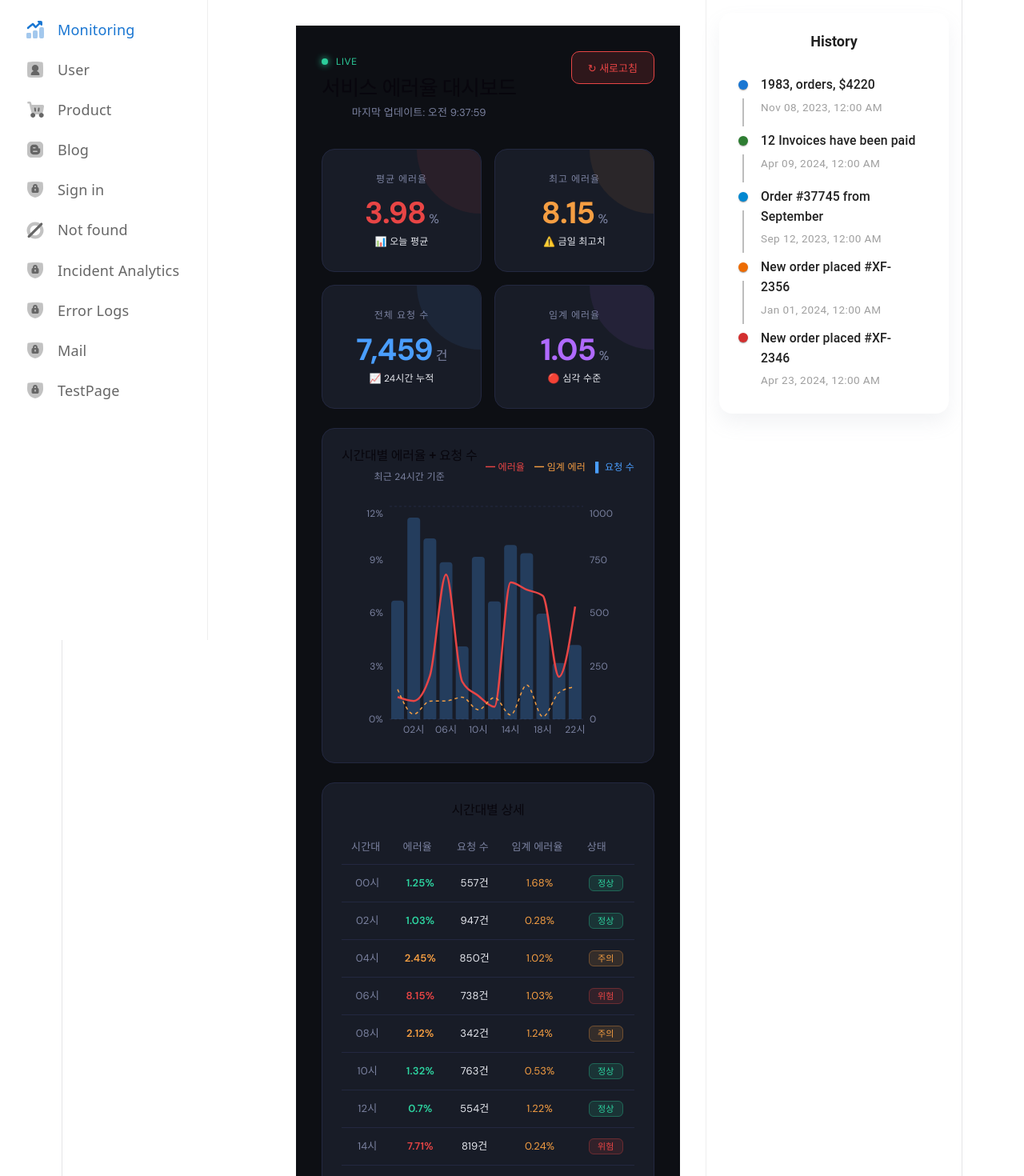
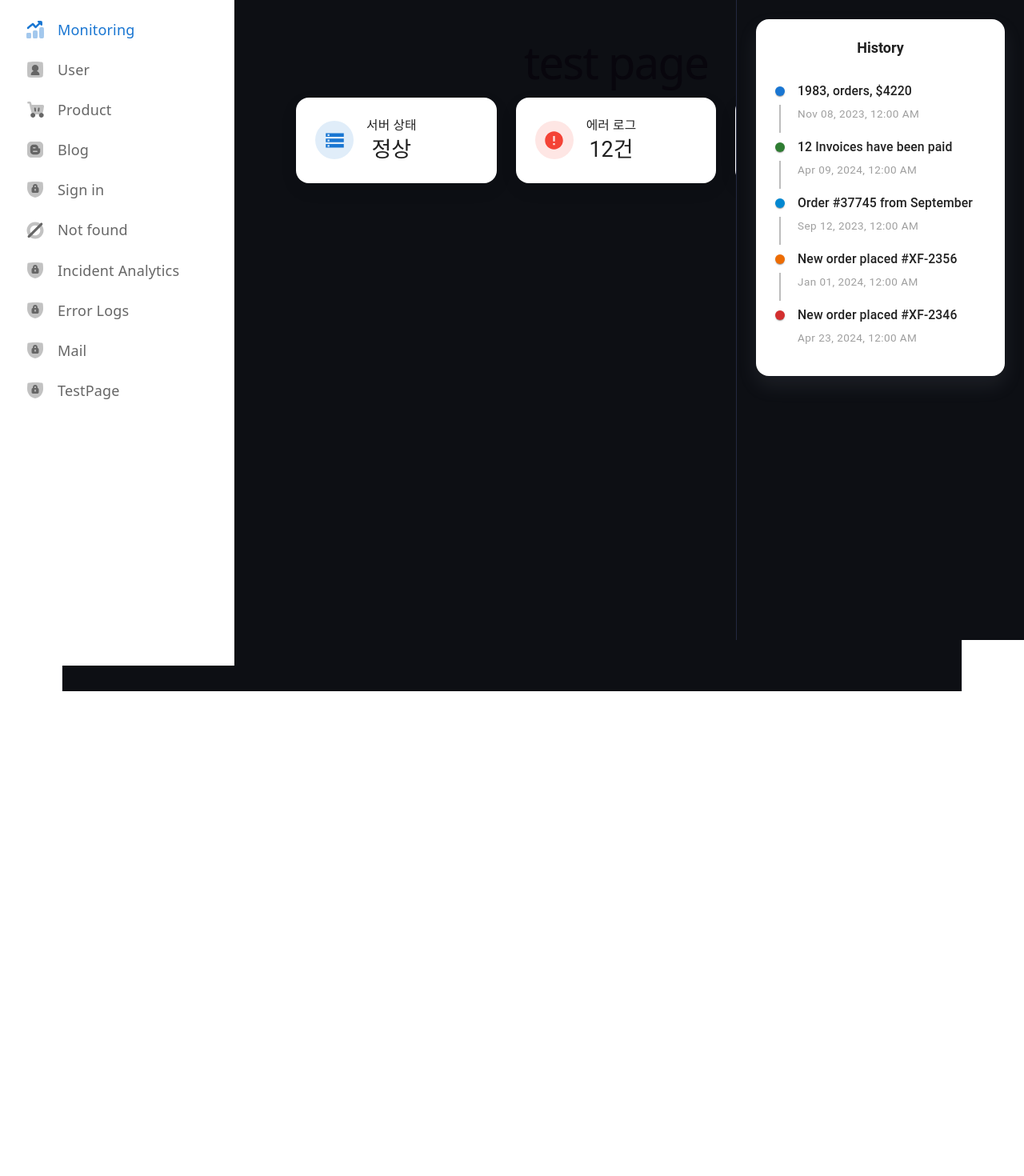
Before and after one commit to jeondaegam/service-monitor, a React (Vite) app in the folder perf-monitor-portlet/: page / in a window 1280 px wide. Shown: the top 1470 px of the page at 80% size. After the commit the page ends 864 px from the top, so only its background shows below. Built offline with nearby package versions, Linux system fonts and the light colour scheme.

Commit message:
대시보드, 타임라인 레이아웃 수정

```diff
--- a/perf-monitor-portlet/src/App.jsx
+++ b/perf-monitor-portlet/src/App.jsx
@@ -12,7 +12,7 @@
 import { BrowserRouter, Routes, Route } from "react-router-dom";
 import { DashboardLayout } from "./layouts/dashboard/layout";
 
-import StatsDashboard from "./StatsDashboard";
+// import StatsDashboard from "./StatsDashboard";
 import IncidentAnalytics from "./IncidentAnalytics";
 import ErrorLogs from "./ErrorLogs";
 import Mail from "./Mail";
@@ -32,7 +32,8 @@ function App() {
     <BrowserRouter>
       <DashboardLayout>
         <Routes>
-          <Route path="/" element={<StatsDashboard />} />
+          {/* <Route path="/" element={<StatsDashboard />} /> */}
+          <Route path="/" element={<TestPage />} />
           <Route path="/user" element={<UserPage />} />
           <Route path="/products" element={<ProductPage />} />
           <Route path="/incidentAnalytics" element={<IncidentAnalytics />} />
--- a/perf-monitor-portlet/src/StatsDashboard.jsx
+++ b/perf-monitor-portlet/src/StatsDashboard.jsx
@@ -13,7 +13,20 @@ import {
 
 // 더미 데이터 생성
 const generateData = () =>
-    ["00시", "02시", "04시", "06시", "08시", "10시", "12시", "14시", "16시", "18시", "20시", "22시"].map((time) => ({
+  [
+    "00시",
+    "02시",
+    "04시",
+    "06시",
+    "08시",
+    "10시",
+    "12시",
+    "14시",
+    "16시",
+    "18시",
+    "20시",
+    "22시",
+  ].map((time) => ({
     time,
     errorRate: parseFloat((Math.random() * 8 + 0.2).toFixed(2)),
     requests: Math.floor(Math.random() * 800 + 200),
@@ -43,38 +56,88 @@ const cardStyle = {
 };
 
 const MetricCard = ({ label, value, unit, sub, color, trend }) => (
-    <div style={{ ...cardStyle, flex: 1, minWidth: "180px", position: "relative", overflow: "hidden" }}>
-        <div style={{
-            position: "absolute", top: 0, right: 0,
-            width: "80px", height: "80px",
+  <div
+    style={{
+      ...cardStyle,
+      flex: 1,
+      minWidth: "180px",
+      position: "relative",
+      overflow: "hidden",
+    }}
+  >
+    <div
+      style={{
+        position: "absolute",
+        top: 0,
+        right: 0,
+        width: "80px",
+        height: "80px",
         background: color,
         borderRadius: "0 16px 0 100%",
         opacity: 0.08,
-        }} />
-        <p style={{ margin: 0, fontSize: "12px", color: COLORS.muted, letterSpacing: "0.08em", textTransform: "uppercase" }}>
+      }}
+    />
+    <p
+      style={{
+        margin: 0,
+        fontSize: "12px",
+        color: COLORS.muted,
+        letterSpacing: "0.08em",
+        textTransform: "uppercase",
+      }}
+    >
       {label}
     </p>
-        <p style={{ margin: "10px 0 4px", fontSize: "38px", fontWeight: 700, color, letterSpacing: "-0.02em", lineHeight: 1 }}>
-            {value}<span style={{ fontSize: "16px", fontWeight: 400, color: COLORS.muted, marginLeft: "4px" }}>{unit}</span>
+    <p
+      style={{
+        margin: "10px 0 4px",
+        fontSize: "38px",
+        fontWeight: 700,
+        color,
+        letterSpacing: "-0.02em",
+        lineHeight: 1,
+      }}
+    >
+      {value}
+      <span
+        style={{
+          fontSize: "16px",
+          fontWeight: 400,
+          color: COLORS.muted,
+          marginLeft: "4px",
+        }}
+      >
+        {unit}
+      </span>
     </p>
-        <p style={{ margin: 0, fontSize: "12px", color: COLORS.muted }}>{trend} <span style={{ color: COLORS.text }}>{sub}</span></p>
+    <p style={{ margin: 0, fontSize: "12px", color: COLORS.muted }}>
+      {trend} <span style={{ color: COLORS.text }}>{sub}</span>
+    </p>
   </div>
 );
 
 const CustomTooltip = ({ active, payload, label }) => {
   if (!active || !payload?.length) return null;
   return (
-        <div style={{
+    <div
+      style={{
         background: COLORS.surface,
         border: `1px solid ${COLORS.border}`,
         borderRadius: "10px",
         padding: "12px 16px",
         fontSize: "13px",
-        }}>
-            <p style={{ margin: "0 0 8px", color: COLORS.muted, fontWeight: 600 }}>{label}</p>
+      }}
+    >
+      <p style={{ margin: "0 0 8px", color: COLORS.muted, fontWeight: 600 }}>
+        {label}
+      </p>
       {payload.map((p) => (
         <p key={p.name} style={{ margin: "4px 0", color: p.color }}>
-                    {p.name}: <strong style={{ color: COLORS.text }}>{p.value}{p.name.includes("율") || p.name.includes("임계") ? "%" : "건"}</strong>
+          {p.name}:{" "}
+          <strong style={{ color: COLORS.text }}>
+            {p.value}
+            {p.name.includes("율") || p.name.includes("임계") ? "%" : "건"}
+          </strong>
         </p>
       ))}
     </div>
@@ -86,10 +149,14 @@ export default function StatsDashboard() {
   const [lastUpdated, setLastUpdated] = useState(new Date());
   const [isRefreshing, setIsRefreshing] = useState(false);
 
-    const avgError = (data.reduce((s, d) => s + d.errorRate, 0) / data.length).toFixed(2);
+  const avgError = (
+    data.reduce((s, d) => s + d.errorRate, 0) / data.length
+  ).toFixed(2);
   const maxError = Math.max(...data.map((d) => d.errorRate)).toFixed(2);
   const totalReq = data.reduce((s, d) => s + d.requests, 0).toLocaleString();
-    const avgCritical = (data.reduce((s, d) => s + d.critical, 0) / data.length).toFixed(2);
+  const avgCritical = (
+    data.reduce((s, d) => s + d.critical, 0) / data.length
+  ).toFixed(2);
 
   const refresh = () => {
     setIsRefreshing(true);
@@ -101,30 +168,67 @@ export default function StatsDashboard() {
   };
 
   return (
-        <div style={{
-            minHeight: "100vh",
-            background: COLORS.bg,
+    <div
+      style={{
+        // minHeight: "100vh",
+        // background: COLORS.bg,
         color: COLORS.text,
         fontFamily: "'DM Sans', 'Pretendard', sans-serif",
-            padding: "32px",
+        // padding: "32px",
         boxSizing: "border-box",
-        }}>
+      }}
+    >
       {/* 헤더 */}
-            <div style={{ display: "flex", justifyContent: "space-between", alignItems: "flex-start", marginBottom: "32px" }}>
+      <div
+        style={{
+          display: "flex",
+          justifyContent: "space-between",
+          alignItems: "flex-start",
+          marginBottom: "32px",
+        }}
+      >
         <div>
-                    <div style={{ display: "flex", alignItems: "center", gap: "10px", marginBottom: "6px" }}>
-                        <div style={{
-                            width: "8px", height: "8px", borderRadius: "50%",
+          <div
+            style={{
+              display: "flex",
+              alignItems: "center",
+              gap: "10px",
+              marginBottom: "6px",
+            }}
+          >
+            <div
+              style={{
+                width: "8px",
+                height: "8px",
+                borderRadius: "50%",
                 background: COLORS.success,
                 boxShadow: `0 0 8px ${COLORS.success}`,
                 animation: "pulse 2s infinite",
-                        }} />
-                        <span style={{ fontSize: "12px", color: COLORS.success, letterSpacing: "0.06em" }}>LIVE</span>
+              }}
+            />
+            <span
+              style={{
+                fontSize: "12px",
+                color: COLORS.success,
+                letterSpacing: "0.06em",
+              }}
+            >
+              LIVE
+            </span>
           </div>
-                    <h1 style={{ margin: 0, fontSize: "26px", fontWeight: 700, letterSpacing: "-0.03em" }}>
+          <h1
+            style={{
+              margin: 0,
+              fontSize: "26px",
+              fontWeight: 700,
+              letterSpacing: "-0.03em",
+            }}
+          >
             서비스 에러율 대시보드
           </h1>
-                    <p style={{ margin: "6px 0 0", fontSize: "13px", color: COLORS.muted }}>
+          <p
+            style={{ margin: "6px 0 0", fontSize: "13px", color: COLORS.muted }}
+          >
             마지막 업데이트: {lastUpdated.toLocaleTimeString("ko-KR")}
           </p>
         </div>
@@ -148,19 +252,71 @@ export default function StatsDashboard() {
       </div>
 
       {/* 지표 카드 */}
-            <div style={{ display: "flex", gap: "16px", marginBottom: "24px", flexWrap: "wrap" }}>
-                <MetricCard label="평균 에러율" value={avgError} unit="%" sub="오늘 평균" color={COLORS.accent} trend="📊" />
-                <MetricCard label="최고 에러율" value={maxError} unit="%" sub="금일 최고치" color={COLORS.warning} trend="⚠️" />
-                <MetricCard label="전체 요청 수" value={totalReq} unit="건" sub="24시간 누적" color={COLORS.blue} trend="📈" />
-                <MetricCard label="임계 에러율" value={avgCritical} unit="%" sub="심각 수준" color="#b06aff" trend="🔴" />
+      <div
+        style={{
+          display: "flex",
+          gap: "16px",
+          marginBottom: "24px",
+          flexWrap: "wrap",
+        }}
+      >
+        <MetricCard
+          label="평균 에러율"
+          value={avgError}
+          unit="%"
+          sub="오늘 평균"
+          color={COLORS.accent}
+          trend="📊"
+        />
+        <MetricCard
+          label="최고 에러율"
+          value={maxError}
+          unit="%"
+          sub="금일 최고치"
+          color={COLORS.warning}
+          trend="⚠️"
+        />
+        <MetricCard
+          label="전체 요청 수"
+          value={totalReq}
+          unit="건"
+          sub="24시간 누적"
+          color={COLORS.blue}
+          trend="📈"
+        />
+        <MetricCard
+          label="임계 에러율"
+          value={avgCritical}
+          unit="%"
+          sub="심각 수준"
+          color="#b06aff"
+          trend="🔴"
+        />
       </div>
 
       {/* 메인 차트 */}
       <div style={{ ...cardStyle, marginBottom: "24px" }}>
-                <div style={{ display: "flex", justifyContent: "space-between", alignItems: "center", marginBottom: "20px" }}>
+        <div
+          style={{
+            display: "flex",
+            justifyContent: "space-between",
+            alignItems: "center",
+            marginBottom: "20px",
+          }}
+        >
           <div>
-                        <h2 style={{ margin: 0, fontSize: "16px", fontWeight: 600 }}>시간대별 에러율 + 요청 수</h2>
-                        <p style={{ margin: "4px 0 0", fontSize: "12px", color: COLORS.muted }}>최근 24시간 기준</p>
+            <h2 style={{ margin: 0, fontSize: "16px", fontWeight: 600 }}>
+              시간대별 에러율 + 요청 수
+            </h2>
+            <p
+              style={{
+                margin: "4px 0 0",
+                fontSize: "12px",
+                color: COLORS.muted,
+              }}
+            >
+              최근 24시간 기준
+            </p>
           </div>
           <div style={{ display: "flex", gap: "12px", fontSize: "12px" }}>
             <span style={{ color: COLORS.accent }}>━ 에러율</span>
@@ -169,46 +325,143 @@ export default function StatsDashboard() {
           </div>
         </div>
         <ResponsiveContainer width="100%" height={300}>
-                    <ComposedChart data={data} margin={{ top: 4, right: 4, bottom: 0, left: 0 }}>
-                        <CartesianGrid strokeDasharray="3 3" stroke={COLORS.border} vertical={false} />
-                        <XAxis dataKey="time" tick={{ fill: COLORS.muted, fontSize: 12 }} axisLine={false} tickLine={false} />
-                        <YAxis yAxisId="left" tick={{ fill: COLORS.muted, fontSize: 12 }} axisLine={false} tickLine={false} tickFormatter={(v) => `${v}%`} />
-                        <YAxis yAxisId="right" orientation="right" tick={{ fill: COLORS.muted, fontSize: 12 }} axisLine={false} tickLine={false} />
+          <ComposedChart
+            data={data}
+            margin={{ top: 4, right: 4, bottom: 0, left: 0 }}
+          >
+            <CartesianGrid
+              strokeDasharray="3 3"
+              stroke={COLORS.border}
+              vertical={false}
+            />
+            <XAxis
+              dataKey="time"
+              tick={{ fill: COLORS.muted, fontSize: 12 }}
+              axisLine={false}
+              tickLine={false}
+            />
+            <YAxis
+              yAxisId="left"
+              tick={{ fill: COLORS.muted, fontSize: 12 }}
+              axisLine={false}
+              tickLine={false}
+              tickFormatter={(v) => `${v}%`}
+            />
+            <YAxis
+              yAxisId="right"
+              orientation="right"
+              tick={{ fill: COLORS.muted, fontSize: 12 }}
+              axisLine={false}
+              tickLine={false}
+            />
             <Tooltip content={<CustomTooltip />} />
-                        <Bar yAxisId="right" dataKey="requests" name="요청 수" fill={COLORS.blue} opacity={0.25} radius={[4, 4, 0, 0]} />
-                        <Line yAxisId="left" type="monotone" dataKey="errorRate" name="에러율" stroke={COLORS.accent} strokeWidth={2.5} dot={false} activeDot={{ r: 5, fill: COLORS.accent }} />
-                        <Line yAxisId="left" type="monotone" dataKey="critical" name="임계 에러" stroke={COLORS.warning} strokeWidth={1.5} strokeDasharray="4 4" dot={false} />
+            <Bar
+              yAxisId="right"
+              dataKey="requests"
+              name="요청 수"
+              fill={COLORS.blue}
+              opacity={0.25}
+              radius={[4, 4, 0, 0]}
+            />
+            <Line
+              yAxisId="left"
+              type="monotone"
+              dataKey="errorRate"
+              name="에러율"
+              stroke={COLORS.accent}
+              strokeWidth={2.5}
+              dot={false}
+              activeDot={{ r: 5, fill: COLORS.accent }}
+            />
+            <Line
+              yAxisId="left"
+              type="monotone"
+              dataKey="critical"
+              name="임계 에러"
+              stroke={COLORS.warning}
+              strokeWidth={1.5}
+              strokeDasharray="4 4"
+              dot={false}
+            />
           </ComposedChart>
         </ResponsiveContainer>
       </div>
 
       {/* 하단: 시간대별 요약 테이블 */}
       <div style={cardStyle}>
-                <h2 style={{ margin: "0 0 16px", fontSize: "16px", fontWeight: 600 }}>시간대별 상세</h2>
+        <h2 style={{ margin: "0 0 16px", fontSize: "16px", fontWeight: 600 }}>
+          시간대별 상세
+        </h2>
         <div style={{ overflowX: "auto" }}>
-                    <table style={{ width: "100%", borderCollapse: "collapse", fontSize: "13px" }}>
+          <table
+            style={{
+              width: "100%",
+              borderCollapse: "collapse",
+              fontSize: "13px",
+            }}
+          >
             <thead>
               <tr style={{ borderBottom: `1px solid ${COLORS.border}` }}>
-                                {["시간대", "에러율", "요청 수", "임계 에러율", "상태"].map((h) => (
-                                    <th key={h} style={{ padding: "8px 12px", textAlign: "left", color: COLORS.muted, fontWeight: 500 }}>{h}</th>
-                                ))}
+                {["시간대", "에러율", "요청 수", "임계 에러율", "상태"].map(
+                  (h) => (
+                    <th
+                      key={h}
+                      style={{
+                        padding: "8px 12px",
+                        textAlign: "left",
+                        color: COLORS.muted,
+                        fontWeight: 500,
+                      }}
+                    >
+                      {h}
+                    </th>
+                  ),
+                )}
               </tr>
             </thead>
             <tbody>
               {data.map((row, i) => {
-                                const status = row.errorRate > 5 ? { label: "위험", color: COLORS.accent } :
-                                    row.errorRate > 2 ? { label: "주의", color: COLORS.warning } :
-                                        { label: "정상", color: COLORS.success };
+                const status =
+                  row.errorRate > 5
+                    ? { label: "위험", color: COLORS.accent }
+                    : row.errorRate > 2
+                      ? { label: "주의", color: COLORS.warning }
+                      : { label: "정상", color: COLORS.success };
                 return (
-                                    <tr key={i} style={{ borderBottom: `1px solid ${COLORS.border}`, transition: "background 0.15s" }}
-                                        onMouseEnter={(e) => e.currentTarget.style.background = COLORS.surface}
-                                        onMouseLeave={(e) => e.currentTarget.style.background = "transparent"}>
-                                        <td style={{ padding: "10px 12px", color: COLORS.muted }}>{row.time}</td>
-                                        <td style={{ padding: "10px 12px", color: status.color, fontWeight: 600 }}>{row.errorRate}%</td>
-                                        <td style={{ padding: "10px 12px" }}>{row.requests.toLocaleString()}건</td>
-                                        <td style={{ padding: "10px 12px", color: COLORS.warning }}>{row.critical}%</td>
+                  <tr
+                    key={i}
+                    style={{
+                      borderBottom: `1px solid ${COLORS.border}`,
+                      transition: "background 0.15s",
+                    }}
+                    onMouseEnter={(e) =>
+                      (e.currentTarget.style.background = COLORS.surface)
+                    }
+                    onMouseLeave={(e) =>
+                      (e.currentTarget.style.background = "transparent")
+                    }
+                  >
+                    <td style={{ padding: "10px 12px", color: COLORS.muted }}>
+                      {row.time}
+                    </td>
+                    <td
+                      style={{
+                        padding: "10px 12px",
+                        color: status.color,
+                        fontWeight: 600,
+                      }}
+                    >
+                      {row.errorRate}%
+                    </td>
                     <td style={{ padding: "10px 12px" }}>
-                                            <span style={{
+                      {row.requests.toLocaleString()}건
+                    </td>
+                    <td style={{ padding: "10px 12px", color: COLORS.warning }}>
+                      {row.critical}%
+                    </td>
+                    <td style={{ padding: "10px 12px" }}>
+                      <span
+                        style={{
                           background: `${status.color}20`,
                           color: status.color,
                           border: `1px solid ${status.color}50`,
@@ -216,7 +469,10 @@ export default function StatsDashboard() {
                           padding: "2px 10px",
                           fontSize: "11px",
                           fontWeight: 600,
-                                            }}>{status.label}</span>
+                        }}
+                      >
+                        {status.label}
+                      </span>
                     </td>
                   </tr>
                 );
--- a/perf-monitor-portlet/src/layouts/dashboard/layout.jsx
+++ b/perf-monitor-portlet/src/layouts/dashboard/layout.jsx
@@ -2,22 +2,97 @@ import { Box } from "@mui/material";
 import { NavDesktop } from "./nav";
 import OrderTimeline from "../../sections/overview/analytics-order-timeline";
 
+// export function DashboardLayout({ children }) {
+//   return (
+//     // 좌측 사이드바
+//     <Box sx={{ display: "flex" }}>
+//       <NavDesktop />
+
+//       {/* 메인 콘텐츠 */}
+//       <Box sx={{ ml: "260px", p: 4, flex: 1 }}>{children}</Box>
+
+//       {/* 👉 우측 Timeline */}
+//       <Box
+//         sx={{
+//           width: 320,
+//           p: 2,
+//           borderLeft: "1px solid #eee",
+//           bgcolor: "#fff",
+//         }}
+//       >
+//         <OrderTimeline />
+//       </Box>
+//     </Box>
+//   );
+// }
+
+// export function DashboardLayout({ children }) {
+//   return (
+//     <Box sx={{ display: "flex", minHeight: "100vh" }}>
+//       {/* 좌측 사이드바 */}
+//       <NavDesktop />
+
+//       {/* 👉 메인 + 우측 영역을 하나로 묶기 */}
+//       <Box
+//         sx={{
+//           ml: "260px",
+//           display: "flex",
+//           flex: 1,
+//           bgcolor: "#0d0f14",
+//         }}
+//       >
+//         {/* 메인 콘텐츠 */}
+//         <Box sx={{ flex: 1, p: 4 }}>{children}</Box>
+
+//         {/* 우측 Timeline */}
+//         <Box
+//           sx={{
+//             width: 320,
+//             p: 2,
+//             flexShrink: 0,
+//             borderLeft: "1px solid #232840",
+//             bgcolor: "#0d0f14",
+//           }}
+//         >
+//           <OrderTimeline />
+//         </Box>
+//       </Box>
+//     </Box>
+//   );
+// }
+
 export function DashboardLayout({ children }) {
   return (
-    // 좌측 사이드바
-    <Box sx={{ display: "flex" }}>
+    <Box sx={{ minHeight: "100vh", bgcolor: "#0d0f14" }}>
       <NavDesktop />
 
-      {/* 메인 콘텐츠 */}
-      <Box sx={{ ml: "260px", p: 4, flex: 1 }}>{children}</Box>
-
-      {/* 👉 우측 Timeline */}
+      {/* 메인 콘텐츠 영역 */}
       <Box
         sx={{
-          width: 320,
-          p: 2,
-          borderLeft: "1px solid #eee",
-          bgcolor: "#fff",
+          ml: "260px",
+          //mr: "360px", // 오른쪽 Timeline 공간 확보
+          p: 4,
+          minHeight: "100vh",
+          bgcolor: "#0d0f14",
+        }}
+      >
+        {children}
+      </Box>
+
+      {/* 우측 고정 Timeline */}
+      <Box
+        sx={{
+          position: "fixed",
+          top: 0,
+          right: 0,
+          // width: 360,
+          // width: 300,
+          height: "100vh",
+          p: 3,
+          bgcolor: "#0d0f14",
+          borderLeft: "1px solid #232840",
+          overflowY: "auto",
+          boxSizing: "border-box",
         }}
       >
         <OrderTimeline />
```
Lines whose indentation alone changed are shown as unchanged.
